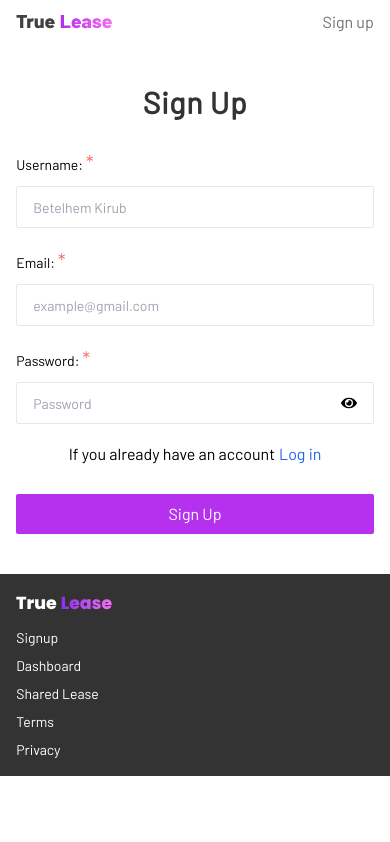
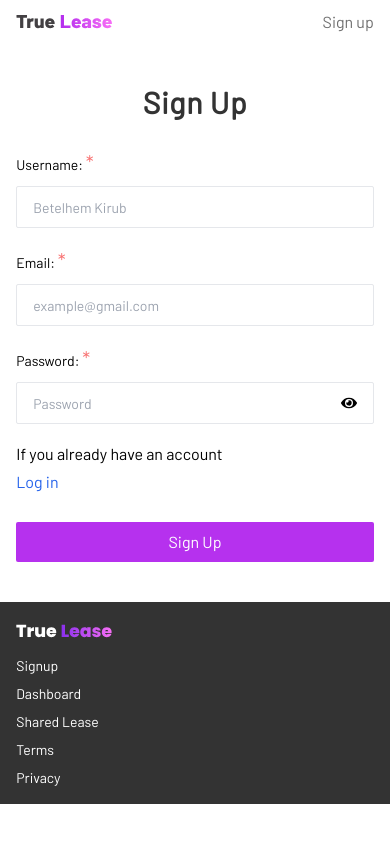
Before and after one commit to klassno3/icog-test, a Next.js app: page /signup in a window 390 px wide. Built offline with nearby package versions, Linux system fonts and the light colour scheme; no server answers.

Commit message:
refactor signup page layout for responsive design

```diff
--- a/src/app/signup/page.tsx
+++ b/src/app/signup/page.tsx
@@ -117,7 +117,7 @@
               name="password"
             />
 
-            <div className="flex  justify-center gap-1">
+            <div className="flex flex-col md:flex-row  justify-center gap-1">
               <p className="">If you already have an account </p>
               <Link href="/login" className="text-blue-600">
                 Log in
```
